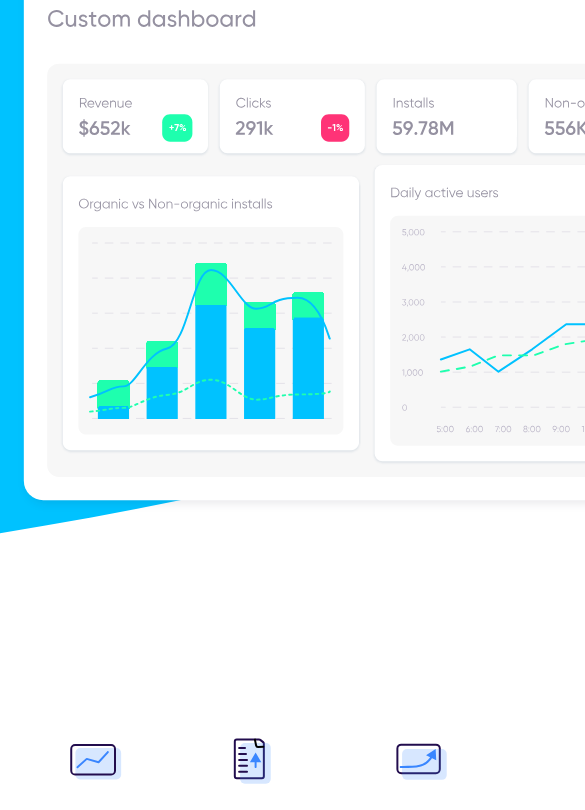
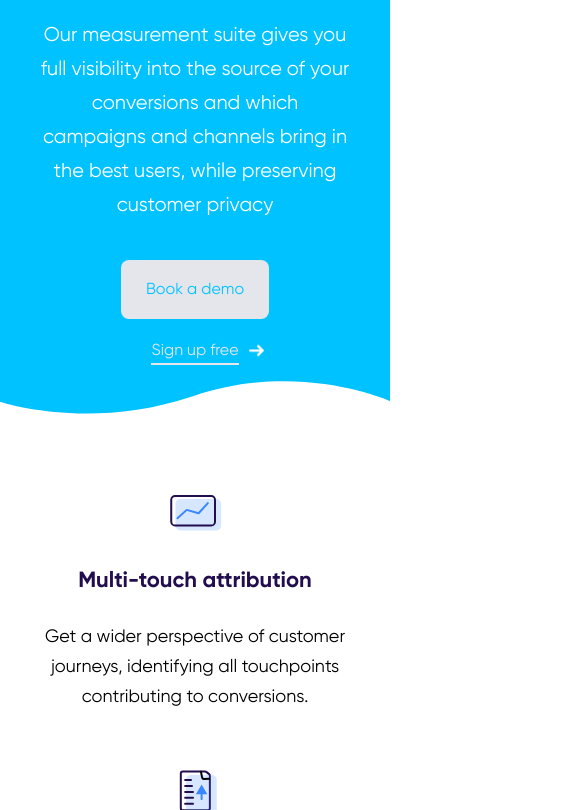
Before and after one commit to Adams360/af, a website: page index.html in a window 390 px wide. Shown: the part 562-1372 px from the top of the page, 585 px wide, since content can reach past the window. Drawn offline with Linux system fonts and the light colour scheme.

Commit message:
improved responsive

```diff
--- a/sass/_base.scss
+++ b/sass/_base.scss
@@ -14,7 +14,7 @@ body {
     width: 100%;
     max-width: 1536px;
     margin: 0 auto;
-    padding: 0 15px;
+    padding: 0 38px;
 }
 
 ul {
--- a/sass/_components.scss
+++ b/sass/_components.scss
@@ -9,9 +9,12 @@
     -webkit-user-select: none;
     -moz-user-select: none;
     user-select: none;
+    -webkit-appearance: none;
+    appearance: none;
     background-color: transparent;
     border: 1px solid transparent;
     font-size: 1rem;
+
 
     &--cta {
         background-color: $brand-light;
--- /dev/null
+++ b/sass/_mixins.scss
@@ -0,0 +1,23 @@
+@mixin md-up {
+    @media only screen and (min-width: 993px) {
+        @content;
+    }
+}
+
+@mixin md {
+    @media only screen and (max-width: 992px) {
+        @content;
+    }
+}
+
+@mixin sm-up {
+    @media only screen and (min-width: 577px) {
+        @content;
+    }
+}
+
+@mixin sm {
+    @media only screen and (max-width: 576px) {
+        @content;
+    }
+}
--- a/sass/_page.scss
+++ b/sass/_page.scss
@@ -15,6 +15,10 @@
         background-position: center;
         background-repeat: no-repeat;
         z-index: -1;
+
+        @include md {
+            background-image: url(../assets/img/wave-mobile.svg);
+        }
     }
 
     &__logo {
@@ -25,19 +29,28 @@
 
     &__inner {
         display: flex;
-        flex-wrap: wrap;
         justify-content: space-between;
         padding: 6rem 0;
+
+        @include md {
+            flex-direction: column-reverse;
+            padding: 2rem 0;
+        }
     }
 
     &__content {
+        color: $brand-white;
         flex: 0 0 605px;
-        color: $brand-white;
+        @include md {
+            flex-basis: 100%;
+            text-align: center;
+            margin: 2rem 0;
+        }
 
         h1 {
-            font-size: 56px;
+            font-size: clamp(40px, 2vw, 56px);
             font-weight: 700;
-            line-height: 60px;
+            line-height: clamp(40px, 2vw, 60px);
             margin: 0 0 37.5px;
         }
 
@@ -51,8 +64,14 @@
         ul {
             li {
                 display: inline-block;
+                @include md {
+                    display: block;
+                }
                 &:first-child {
                     margin: 0 48px 0 0;
+                    @include md {
+                        margin: 0 0 1rem;
+                    }
                 }
             }
         }
@@ -66,20 +85,37 @@
             height: 540px;
             object-fit: contain;
         }
+        @include md {
+            flex-basis: 100%;
+            img {
+                width: 100%;
+                height: 276px;
+                margin: 0 auto;
+            }
+        }
     }
 }
 
 /* Features */
 .features {
     padding: 100px 0;
+    @include md {
+        padding: 30px 0;
+    }
     &__inner {
         display: flex;
         justify-content: space-between;
+        @include md {
+            flex-direction: column;
+        }
     }
 
     &__item {
         text-align: center;
         padding: 0 25px;
+        @include md {
+            padding: 0 0 30px;
+        }
         img {
             width: 100px;
             height: 100px;
@@ -106,6 +142,11 @@
 /* Contact */
 .contact {
     padding: 100px 0;
+
+    @include md {
+        padding: 40px 0 80px;
+    }
+
     h2 {
         text-align: center;
     }
@@ -116,17 +157,27 @@
         margin: 0 auto;
         padding: 4rem;
 
-        box-shadow: 0px 50px 90px -16px rgba(25, 20, 51, 0.1);
         background-color: $brand-white;
         border-radius: 8px;
 
         display: flex;
         flex-wrap: wrap;
+        @include md-up {
+            box-shadow: 0px 50px 90px -16px rgba(25, 20, 51, 0.1);
+        }
+
+        @include md {
+            padding: 1rem;
+        }
 
         &__group {
             position: relative;
             flex: 1 1 calc(50% - 20px);
             margin: 10px;
+
+            @include md {
+                flex-basis: 100%;
+            }
 
             label {
                 position: absolute;
@@ -146,6 +197,9 @@
                     background-color: $brand-200;
                     color: $brand-white;
                     padding: 1rem;
+                    @include md {
+                        width: 100%;
+                    }
                 }
             }
 
@@ -166,6 +220,7 @@
                 }
             }
         }
+
         &__control {
             display: block;
             box-shadow: 0px 1px 2px rgba(0, 51, 99, 0.08);
--- a/sass/main.scss
+++ b/sass/main.scss
@@ -1,6 +1,8 @@
+@import "mixins";
 @import "vars";
 @import "fonts";
 @import "components";
 @import "animations";
 @import "base";
+
 @import "page";
```
Also changed, not shown: assets/img/wave-mobile.svg (added), css/styles.css, 1 other file.
